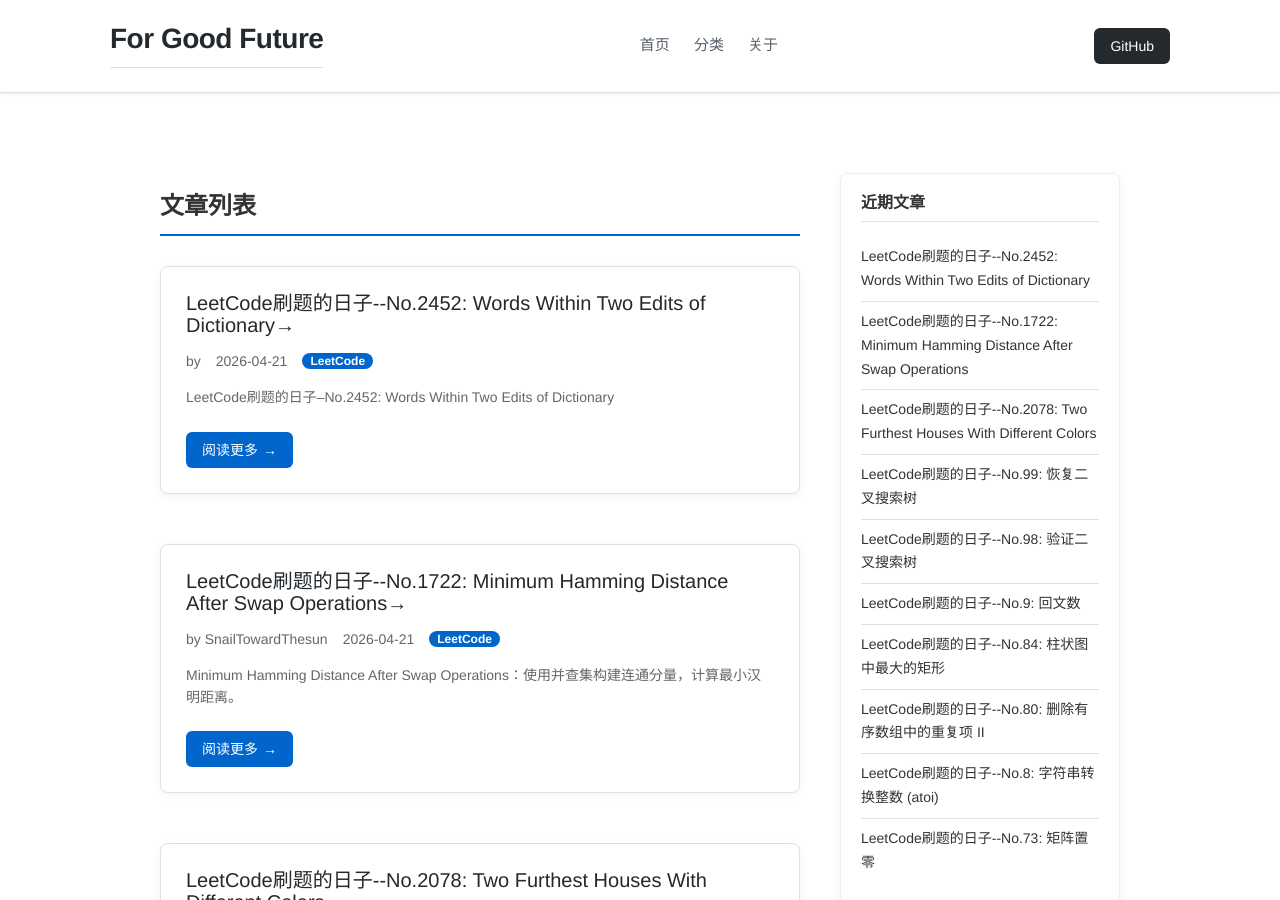
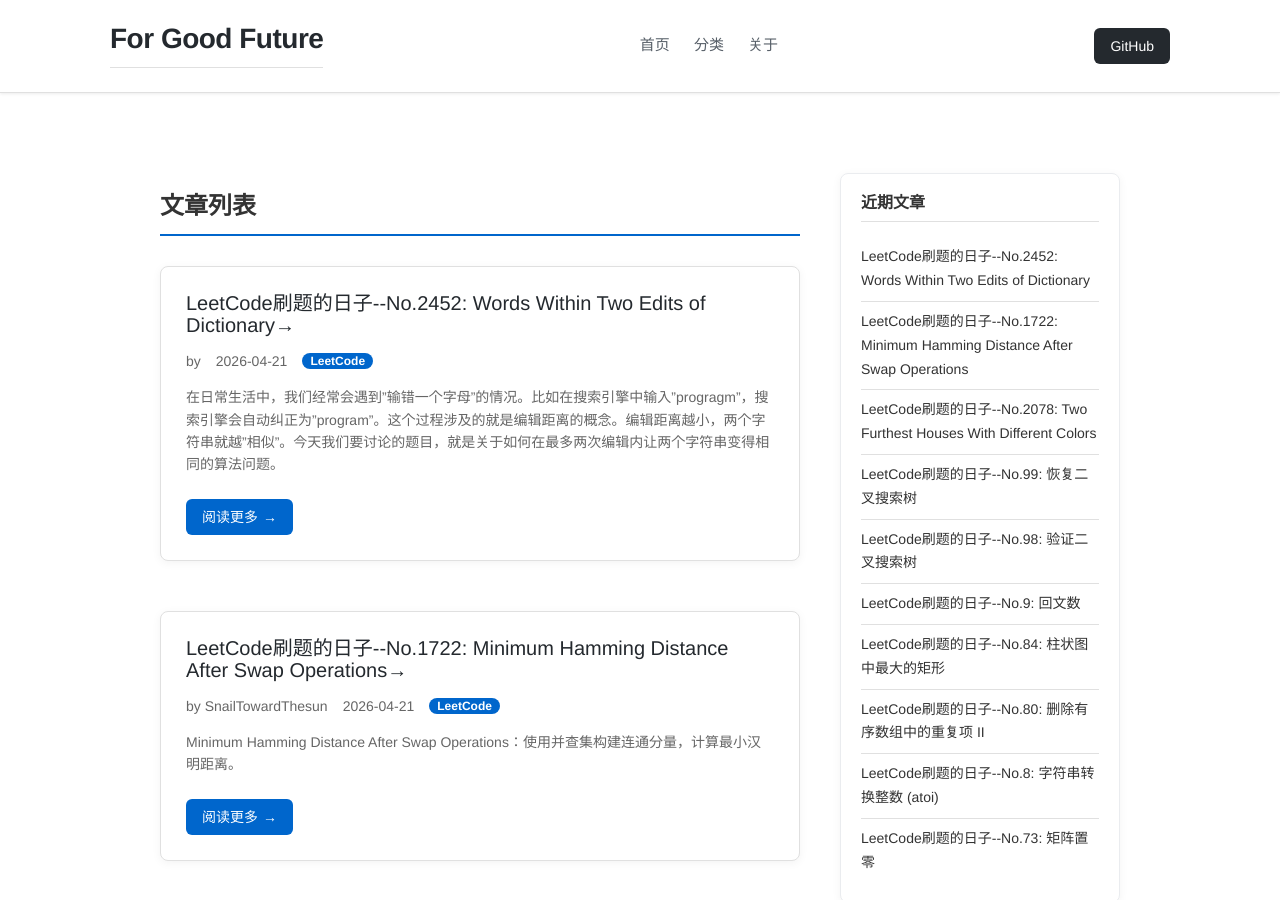
Before and after one commit to SnailTowardThesun/SnailTowardThesun.github.io, a Jekyll site: the page built from index.html, in a window 1280 px wide and 900 px high. Built offline with Jekyll 4.4.1, drawn with Linux system fonts in a browser that asks for light colours; nearby versions of some CDN libraries; the list of posts is cut into pages by our own code.

Commit message:
修复LeetCode 2452文章的重复标题问题

````diff
--- a/_posts/2026-04-21-leetcode-2452.md
+++ b/_posts/2026-04-21-leetcode-2452.md
@@ -1,27 +1,21 @@
 ---
-layout: post
+layout: article
 title: "LeetCode刷题的日子--No.2452: Words Within Two Edits of Dictionary"
 date: 2026-04-21
-categories: [LeetCode]
+categories: LeetCode
 ---
 
-# LeetCode刷题的日子--No.2452: Words Within Two Edits of Dictionary
-
-## 前言
-
-在日常生活中，我们经常会遇到"输错一个字母"的情况。比如在搜索引擎中输入" progragm"，搜索引擎会自动纠正为"program"，这个过程背后涉及到的就是编辑距离的概念。编辑距离越小，两个字符串就越"相似"。今天我们要讨论的题目，就是关于如何在最多两次编辑内让两个字符串变得相同的算法问题。
-
-## 题目描述
+在日常生活中，我们经常会遇到"输错一个字母"的情况。比如在搜索引擎中输入"progragm"，搜索引擎会自动纠正为"program"。这个过程涉及的就是编辑距离的概念。编辑距离越小，两个字符串就越"相似"。今天我们要讨论的题目，就是关于如何在最多两次编辑内让两个字符串变得相同的算法问题。
 
 **原文链接**：[Words Within Two Edits of Dictionary](https://leetcode.com/problems/words-within-two-edits-of-dictionary/)
 
-给你两个字符串数组 `queries` 和 `dictionary`，每个数组中的单词仅由小写英文字母组成，且长度相同。
+给你两个字符串数组 queries 和 dictionary，每个数组中的单词仅由小写英文字母组成，且长度相同。
 
-一次编辑可以：将 `queries` 中的某个单词的任意一个字符改变为另一个不同的字符。
+一次编辑可以：将 queries 中的某个单词的任意一个字符改变为另一个不同的字符。
 
-从 `queries` 中找到所有满足条件的字符串：经过最多两次编辑后，可以与 `dictionary` 中某个单词相同。
+从 queries 中找到所有满足条件的字符串：经过最多两次编辑后，可以与 dictionary 中某个单词相同。
 
-返回所有满足条件的 `queries` 中的单词，返回顺序与 `queries` 中的顺序一致。
+返回所有满足条件的 queries 中的单词，返回顺序与 queries 中的顺序一致。
 
 ### 示例
 
@@ -30,7 +24,7 @@ categories: [LeetCode]
 ```
 输入：queries = ["word","note","ants","wood"], dictionary = ["wood","joke","moat"]
 输出：["word","note","wood"]
-解释：将 "word" 的 'r' 改为 'o' 可变成 "wood"；将 "note" 的 'n' 改为 'j'，'t' 改为 'k' 可变成 "joke"；
+解释：将 "word" 的 'r' 改为 'o' 可变成 "wood"；将 "note" 的 'n' 改为 'j'，'t' 改为 'k' 可变成 "joke"。
      "ants" 需要超过 2 次编辑；"wood" 无需编辑即匹配。
 ```
 
@@ -123,12 +104,12 @@ TEST(Daily, 2452) {
 }
 ```
 
-## 复杂度分析
+复杂度分析：
 
 - **时间复杂度**：O(n × m × k)，其中 n 是 queries 的长度，m 是 dictionary 的长度，k 是单词的长度。
 - **空间复杂度**：O(1)，只使用了常数级别的额外空间（不考虑输出空间）。
 
-## 扩展思考
+扩展思考：
 
 如果将编辑操作扩展为包括插入、删除字符，那么问题就会变得更加复杂，需要使用经典的动态规划算法（如Levenshtein距离）来求解。在实际应用中，编辑距离广泛应用于：
 
````
Also changed, not shown: other parts of _posts/2026-04-21-leetcode-2452.md (+7 -22 lines).
